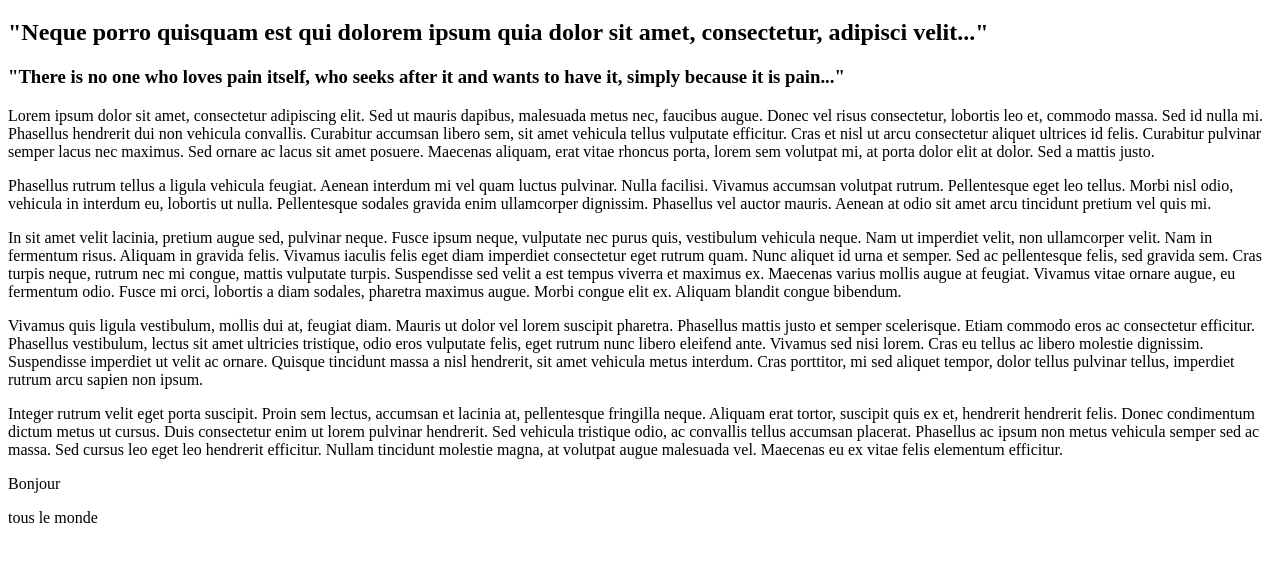
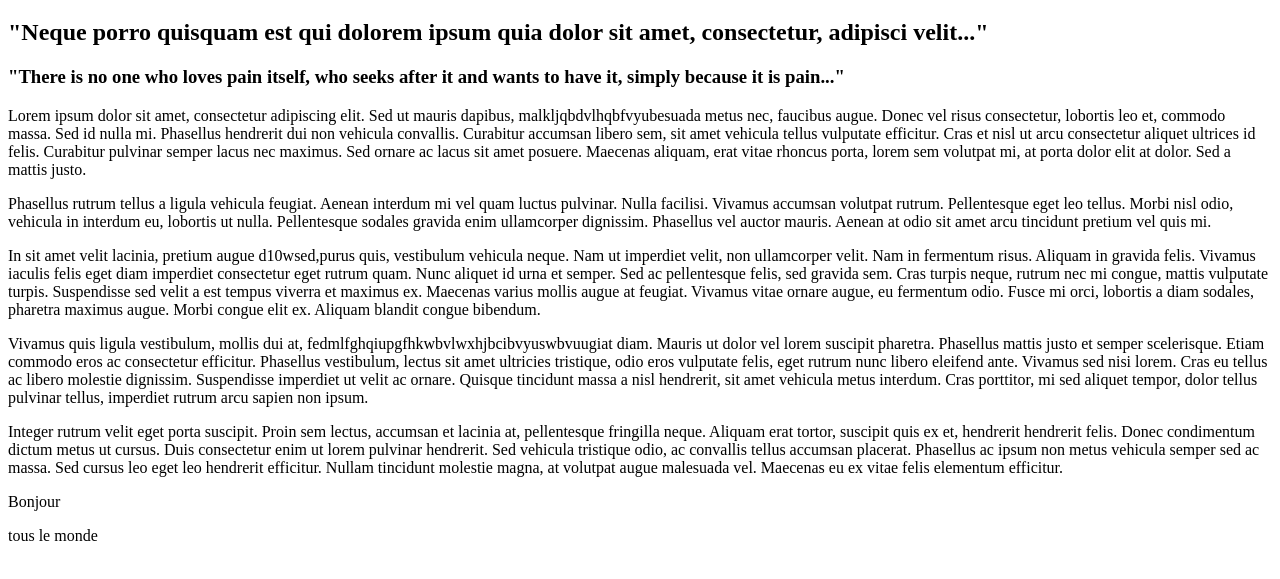
Before and after one commit to kascade-training/git-training, a plain HTML site: page lipsum.html in a window 1280 px wide. Shown: the part 61-640 px from the top of the page. Drawn offline with Linux system fonts and the light colour scheme.

Commit message:
changement du fichier lipsum par samuel

```diff
--- a/lipsum.html
+++ b/lipsum.html
@@ -9,10 +9,10 @@
 	<h1>Lorem Ipsum</h1>
 	<h2>"Neque porro quisquam est qui dolorem ipsum quia dolor sit amet, consectetur, adipisci velit..."</h2>
 	<h3>"There is no one who loves pain itself, who seeks after it and wants to have it, simply because it is pain..."</h3>
-	<p>Lorem ipsum dolor sit amet, consectetur adipiscing elit. Sed ut mauris dapibus, malesuada metus nec, faucibus augue. Donec vel risus consectetur, lobortis leo et, commodo massa. Sed id nulla mi. Phasellus hendrerit dui non vehicula convallis. Curabitur accumsan libero sem, sit amet vehicula tellus vulputate efficitur. Cras et nisl ut arcu consectetur aliquet ultrices id felis. Curabitur pulvinar semper lacus nec maximus. Sed ornare ac lacus sit amet posuere. Maecenas aliquam, erat vitae rhoncus porta, lorem sem volutpat mi, at porta dolor elit at dolor. Sed a mattis justo.</p>
+	<p>Lorem ipsum dolor sit amet, consectetur adipiscing elit. Sed ut mauris dapibus, malkljqbdvlhqbfvyubesuada metus nec, faucibus augue. Donec vel risus consectetur, lobortis leo et, commodo massa. Sed id nulla mi. Phasellus hendrerit dui non vehicula convallis. Curabitur accumsan libero sem, sit amet vehicula tellus vulputate efficitur. Cras et nisl ut arcu consectetur aliquet ultrices id felis. Curabitur pulvinar semper lacus nec maximus. Sed ornare ac lacus sit amet posuere. Maecenas aliquam, erat vitae rhoncus porta, lorem sem volutpat mi, at porta dolor elit at dolor. Sed a mattis justo.</p>
 	<p>Phasellus rutrum tellus a ligula vehicula feugiat. Aenean interdum mi vel quam luctus pulvinar. Nulla facilisi. Vivamus accumsan volutpat rutrum. Pellentesque eget leo tellus. Morbi nisl odio, vehicula in interdum eu, lobortis ut nulla. Pellentesque sodales gravida enim ullamcorper dignissim. Phasellus vel auctor mauris. Aenean at odio sit amet arcu tincidunt pretium vel quis mi.</p>
-	<p>In sit amet velit lacinia, pretium augue sed, pulvinar neque. Fusce ipsum neque, vulputate nec purus quis, vestibulum vehicula neque. Nam ut imperdiet velit, non ullamcorper velit. Nam in fermentum risus. Aliquam in gravida felis. Vivamus iaculis felis eget diam imperdiet consectetur eget rutrum quam. Nunc aliquet id urna et semper. Sed ac pellentesque felis, sed gravida sem. Cras turpis neque, rutrum nec mi congue, mattis vulputate turpis. Suspendisse sed velit a est tempus viverra et maximus ex. Maecenas varius mollis augue at feugiat. Vivamus vitae ornare augue, eu fermentum odio. Fusce mi orci, lobortis a diam sodales, pharetra maximus augue. Morbi congue elit ex. Aliquam blandit congue bibendum.</p>
-	<p>Vivamus quis ligula vestibulum, mollis dui at, feugiat diam. Mauris ut dolor vel lorem suscipit pharetra. Phasellus mattis justo et semper scelerisque. Etiam commodo eros ac consectetur efficitur. Phasellus vestibulum, lectus sit amet ultricies tristique, odio eros vulputate felis, eget rutrum nunc libero eleifend ante. Vivamus sed nisi lorem. Cras eu tellus ac libero molestie dignissim. Suspendisse imperdiet ut velit ac ornare. Quisque tincidunt massa a nisl hendrerit, sit amet vehicula metus interdum. Cras porttitor, mi sed aliquet tempor, dolor tellus pulvinar tellus, imperdiet rutrum arcu sapien non ipsum.</p>
+	<p>In sit amet velit lacinia, pretium augue d10wsed,purus quis, vestibulum vehicula neque. Nam ut imperdiet velit, non ullamcorper velit. Nam in fermentum risus. Aliquam in gravida felis. Vivamus iaculis felis eget diam imperdiet consectetur eget rutrum quam. Nunc aliquet id urna et semper. Sed ac pellentesque felis, sed gravida sem. Cras turpis neque, rutrum nec mi congue, mattis vulputate turpis. Suspendisse sed velit a est tempus viverra et maximus ex. Maecenas varius mollis augue at feugiat. Vivamus vitae ornare augue, eu fermentum odio. Fusce mi orci, lobortis a diam sodales, pharetra maximus augue. Morbi congue elit ex. Aliquam blandit congue bibendum.</p>
+	<p>Vivamus quis ligula vestibulum, mollis dui at, fedmlfghqiupgfhkwbvlwxhjbcibvyuswbvuugiat diam. Mauris ut dolor vel lorem suscipit pharetra. Phasellus mattis justo et semper scelerisque. Etiam commodo eros ac consectetur efficitur. Phasellus vestibulum, lectus sit amet ultricies tristique, odio eros vulputate felis, eget rutrum nunc libero eleifend ante. Vivamus sed nisi lorem. Cras eu tellus ac libero molestie dignissim. Suspendisse imperdiet ut velit ac ornare. Quisque tincidunt massa a nisl hendrerit, sit amet vehicula metus interdum. Cras porttitor, mi sed aliquet tempor, dolor tellus pulvinar tellus, imperdiet rutrum arcu sapien non ipsum.</p>
 	<P>Integer rutrum velit eget porta suscipit. Proin sem lectus, accumsan et lacinia at, pellentesque fringilla neque. Aliquam erat tortor, suscipit quis ex et, hendrerit hendrerit felis. Donec condimentum dictum metus ut cursus. Duis consectetur enim ut lorem pulvinar hendrerit. Sed vehicula tristique odio, ac convallis tellus accumsan placerat. Phasellus ac ipsum non metus vehicula semper sed ac massa. Sed cursus leo eget leo hendrerit efficitur. Nullam tincidunt molestie magna, at volutpat augue malesuada vel. Maecenas eu ex vitae felis elementum efficitur.</p>
 	<p>Bonjour</p>
 	<p>tous le monde</p>
```
